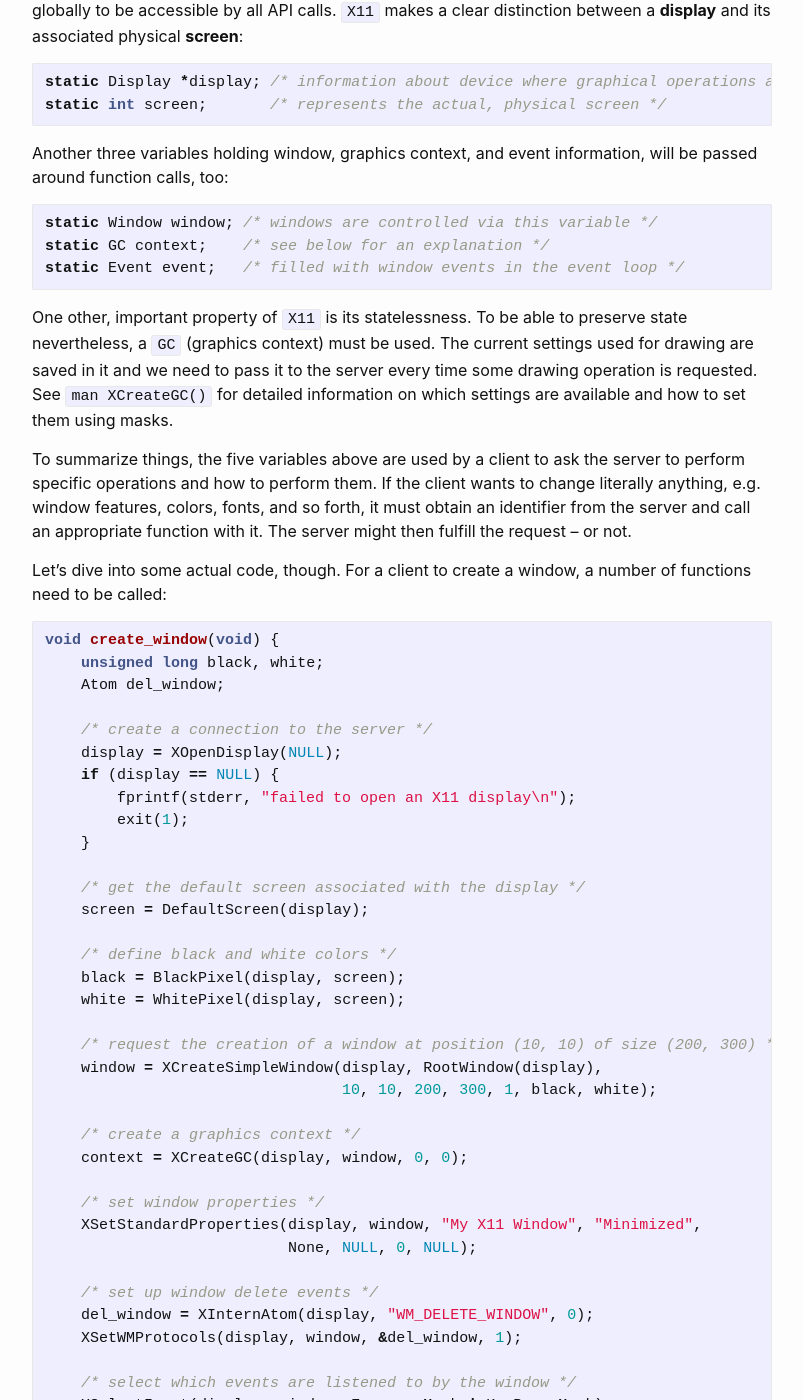
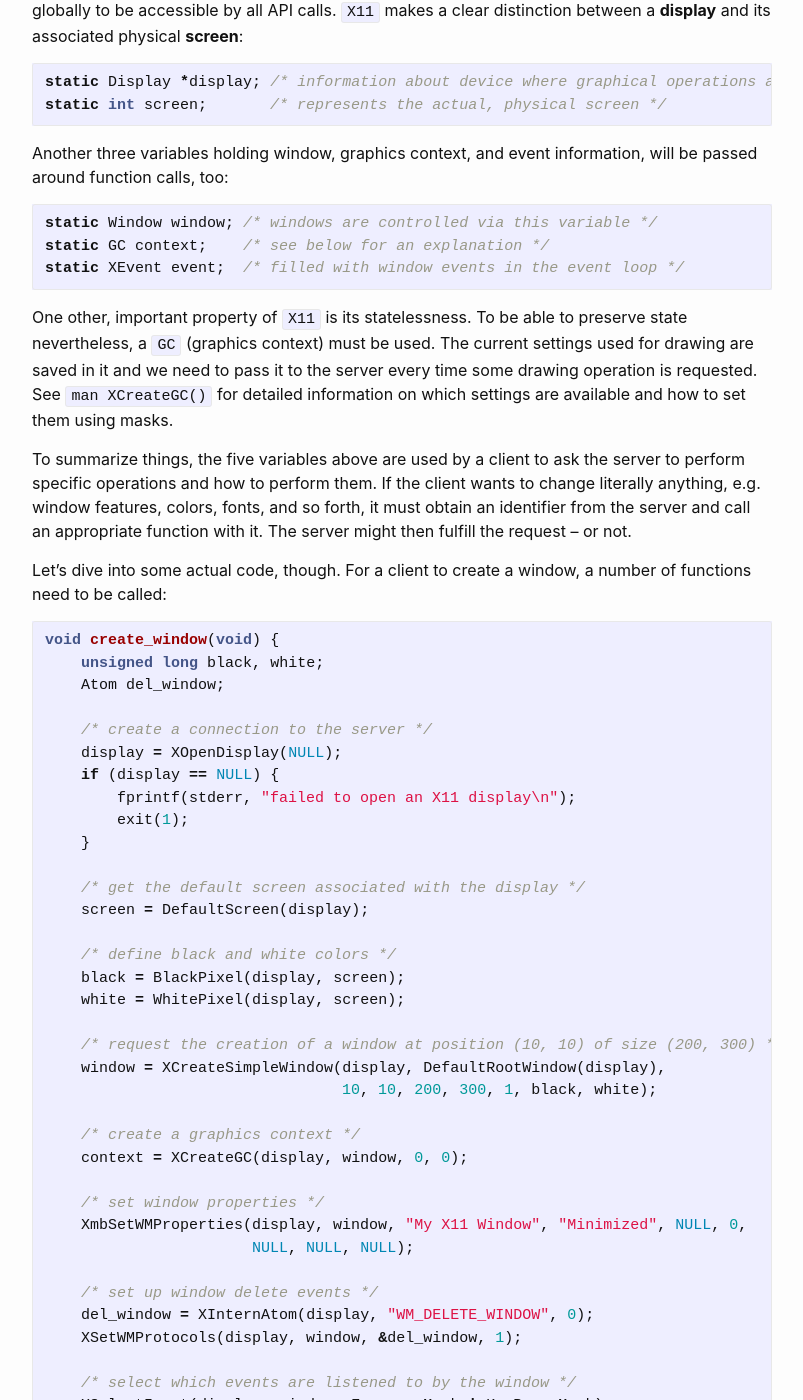
Before and after one commit to DanielSchuette/DanielSchuette.github.io, a Jekyll site: the page built from _posts/2019-09-08-x11_window_system.md, in a window 1280 px wide and 1400 px high, scrolled down 1859 px. Shown: the whole window, without its empty margins (238-1041 px from the left). Built offline with Jekyll 4.4.1, drawn with Linux system fonts in a browser that asks for light colours; nearby versions of some CDN libraries; some web fonts are replaced; comment, search, counter and statistics services are not loaded.

Commit message:
fix code bugs in X11 post

````diff
--- a/_posts/2019-09-08-x11_window_system.md
+++ b/_posts/2019-09-08-x11_window_system.md
@@ -71,7 +71,7 @@ Another three variables holding window, graphics context, and event information,
 ```c
 static Window window; /* windows are controlled via this variable */
 static GC context;    /* see below for an explanation */
-static Event event;   /* filled with window events in the event loop */
+static XEvent event;  /* filled with window events in the event loop */
 ```
 
 One other, important property of `X11` is its statelessness. To be able to preserve state nevertheless, a `GC` (graphics context) must be used. The current settings used for drawing are saved in it and we need to pass it to the server every time some drawing operation is requested. See `man XCreateGC()` for detailed information on which settings are available and how to set them using masks.
@@ -100,15 +100,15 @@ void create_window(void) {
     white = WhitePixel(display, screen);
 
     /* request the creation of a window at position (10, 10) of size (200, 300) */
-    window = XCreateSimpleWindow(display, RootWindow(display),
+    window = XCreateSimpleWindow(display, DefaultRootWindow(display),
                                  10, 10, 200, 300, 1, black, white);
 
     /* create a graphics context */
     context = XCreateGC(display, window, 0, 0);
 
     /* set window properties */
-    XSetStandardProperties(display, window, "My X11 Window", "Minimized",
-                           None, NULL, 0, NULL);
+    XmbSetWMProperties(display, window, "My X11 Window", "Minimized", NULL, 0,
+                       NULL, NULL, NULL);
 
     /* set up window delete events */
     del_window = XInternAtom(display, "WM_DELETE_WINDOW", 0);
@@ -137,13 +137,13 @@ while(1) {
     XNextEvent(display, &event);
 
     /* draw a small black rectangle whenever the window is not covered (i.e. exposed) */
-    if(event.type == Expose)
+    if (event.type == Expose)
         XFillRectangle(display, window, context, 20, 20, 10, 10);
 
     /* end the loop upon any key press or client message (e.g. delete event) */
-    if(event.type == KeyPress)
+    if (event.type == KeyPress)
         break;
-    if(event.type == ClientMessage)
+    if (event.type == ClientMessage)
        break;
 }
 ```
````
Also changed, not shown: 4 other files.
